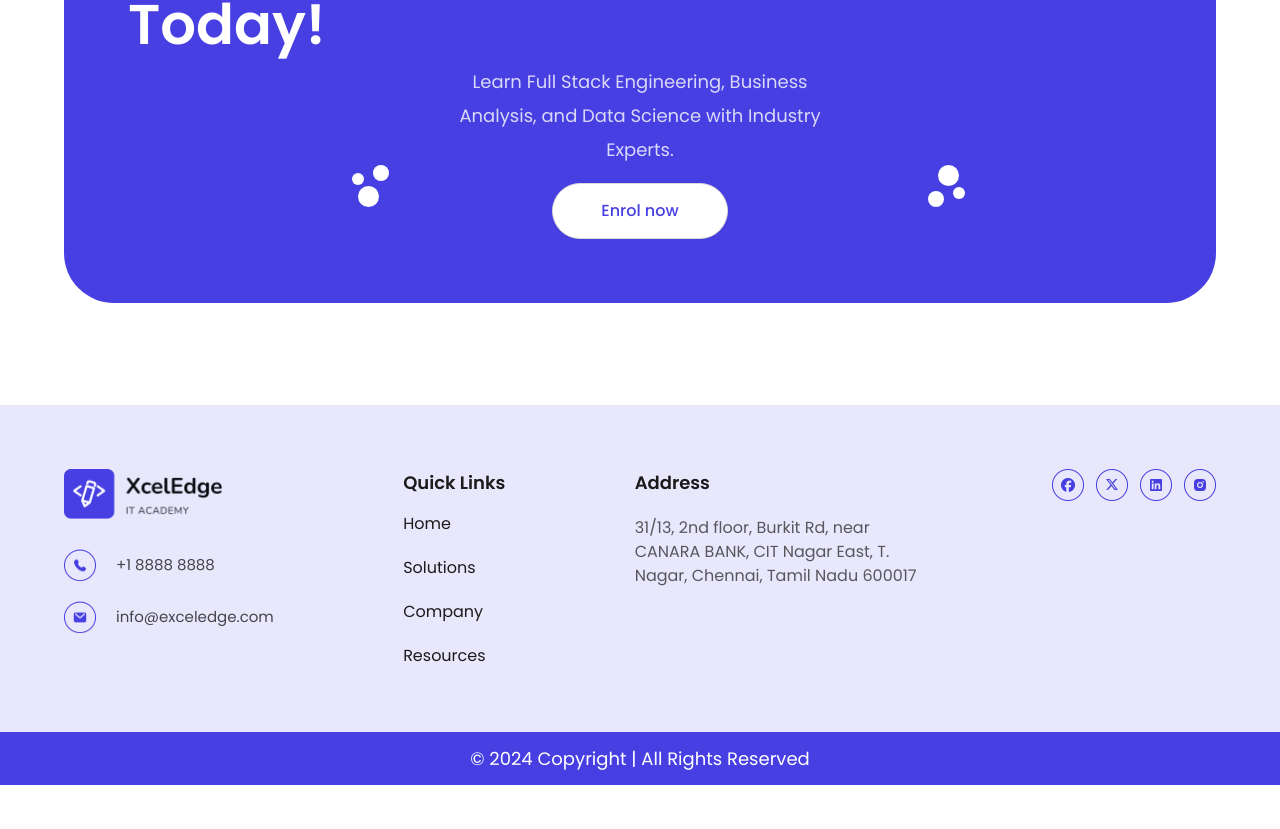
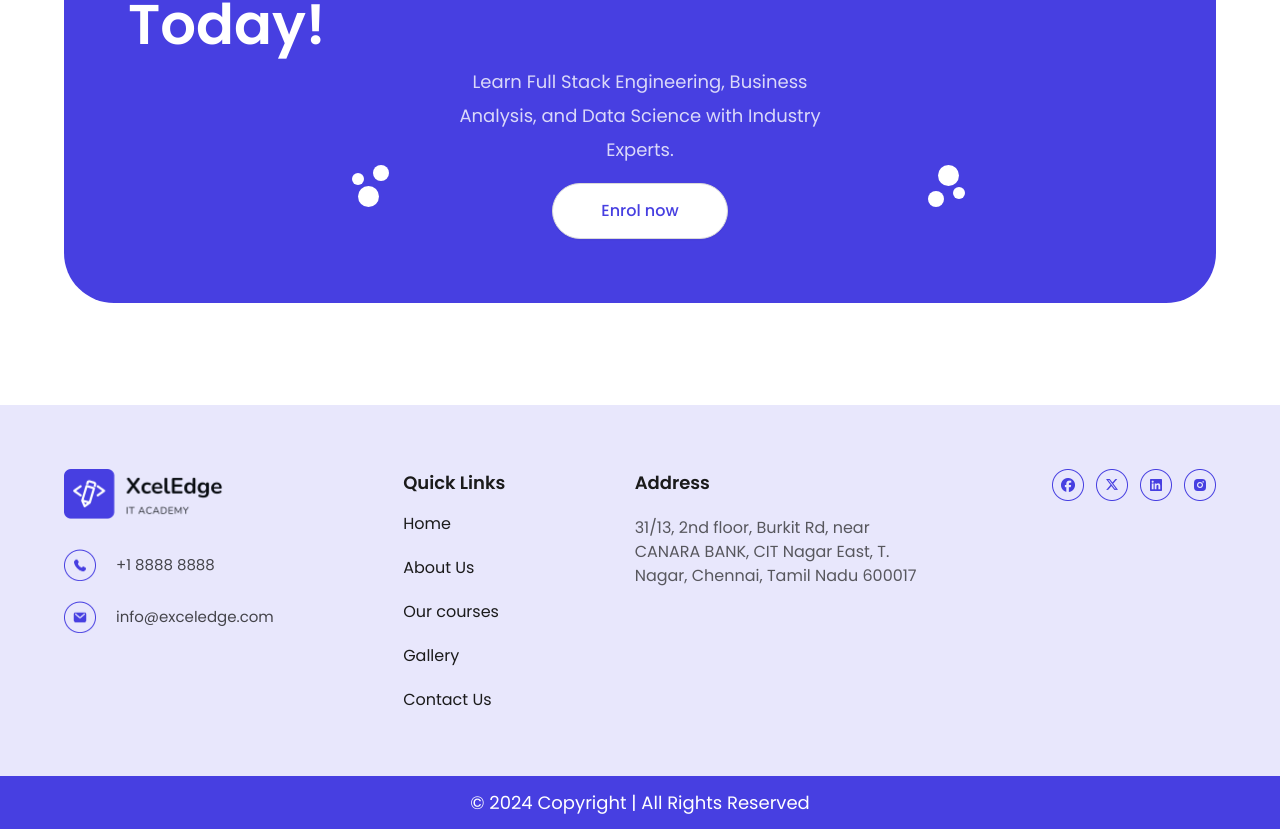
Before and after one commit to anjanasri13/exceledge, a React (Create React App) app: page / in a window 1280 px wide. Shown: the part 7465-8294 px from the top of the page. Before the commit the page ends 8250 px from the top, so only its background shows below. Built offline with nearby package versions, Linux system fonts and the light colour scheme.

Commit message:
fix!:minor changes

```diff
--- a/src/components/Footer.js
+++ b/src/components/Footer.js
@@ -54,17 +54,20 @@ export default function Footer() {
             <p className="footer-title">Quick Links</p>
 
             <div className="footer-column">
-              <Link to="/services" className="footer-nav">
+              <Link to="/" className="footer-nav">
                 Home
               </Link>
-              <Link to="/education" className="footer-nav">
-                Solutions
+              <Link to="/about-us" className="footer-nav">
+                About Us
               </Link>
-              <Link to="/about" className="footer-nav">
-                Company
+              <Link to="/course" className="footer-nav">
+                Our courses
               </Link>
-              <Link to="/contact" className="footer-nav">
-                Resources
+              <Link to="/gallery" className="footer-nav">
+                Gallery
+              </Link>
+              <Link to="/contact-us" className="footer-nav">
+                Contact Us
               </Link>
             </div>
           </div>
```
